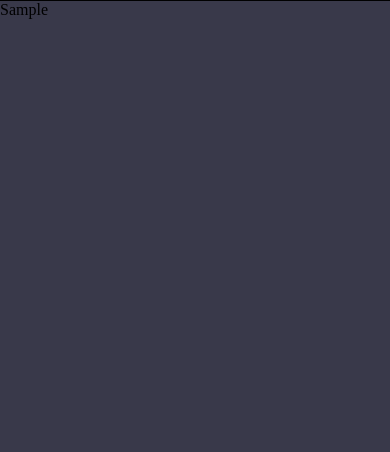
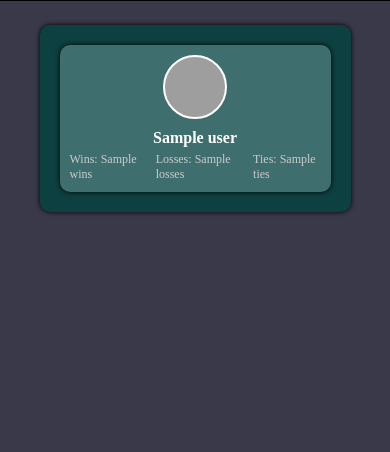
Before and after one commit to AlecCCC/FantasyFootball, a Django app: template HomePage/templates/standings.html in a window 390 px wide. Shown: the part 232-684 px from the top of the page. Run offline with Django 4.2, Linux system fonts and the light colour scheme; the template is opened without the code that fills it: most values are stand-ins (such as "Sample title", 1, 10 or a date in 2020); parts of the project's set-up code (start-up, migrations or seed data) failed here and were passed over; grey boxes are pictures that could not be loaded.

Commit message:
-incorporated standings structure -sort user card by desc order of wins -mobile friendly

```diff
--- /dev/null
+++ b/HomePage/static/standings.css
@@ -0,0 +1,97 @@
+/* Overall container styling */
+
+.wrapper {
+    margin: 24px auto;
+    width: 50%;
+}
+
+.standings_container {
+    margin: 0 20px;
+    padding: 20px;
+    width: 100%;
+    max-width: 800px;
+    background-color: rgb(13, 64, 64);
+    border-radius: 10px;
+    box-shadow: 0px 0px 5px black;
+}
+
+.team_card {
+    background-color: rgb(63, 110, 110);
+    border-radius: 10px;
+    padding: 15px;
+    margin-bottom: 15px;
+    display: flex;
+    align-items: center;
+    box-shadow: 0px 0px 5px black;
+    justify-content: center;
+}
+
+.player_photo {
+    background-size: cover;
+    background-position: center;
+    height: 60px;
+    min-width: 60px;
+    border-radius: 50%;
+    margin-right: 15px;
+    border: 2px solid #ffffff;
+}
+
+.team_info {
+    display: flex;
+    flex-direction: column;
+}
+
+.user_name {
+    font-size: 18px;
+    font-weight: bold;
+    color: #fff;
+    margin-bottom: 5px;
+}
+
+.team_stats {
+    display: flex;
+    gap: 20px;
+}
+
+.wins, .losses, .ties {
+    color: #ccc;
+    font-size: 14px;
+}
+
+.team_card:last-child {
+    margin-bottom: 0;
+}
+
+
+@media screen and (max-width: 700px) {
+    .wrapper {
+        width: 90%;
+    }
+
+    .standings_container {
+        width: auto;
+    }
+
+    .team_card {
+        flex-direction: column;
+        align-items: center;
+        padding: 10px;
+    }
+
+    .player_photo {
+        margin: 0 0 10px 0;
+    }
+
+    .team_stats {
+        gap: 10px;
+    }
+
+    .user_name {
+        font-size: 16px;
+        text-align: center;
+    }
+
+    .wins, .losses, .ties {
+        font-size: 12px;
+    }
+}
--- a/HomePage/templates/standings.html
+++ b/HomePage/templates/standings.html
@@ -1,6 +1,7 @@
 {% load static %}
 {% include 'header.html' %}
 <link rel="stylesheet" type="text/css" href="{% static 'css/project_common_styles.css' %}">
+<link rel="stylesheet" type="text/css" href="{% static 'standings.css' %}">
 
 <html>
 <head>
@@ -12,11 +13,31 @@
 </head>
 <body>
 
-{{ user_list }}
 
-{#------------STANDINGS-----------------#}
-{##}
-{#{{ rosters }}#}
+<div class="wrapper margin_top_24px">
+    <div class="standings_container">
+        {% for user in user_list %}
+            <div class="flex_row flex-item team_card">
+                <div class="player_photo"
+                    {% if user.avatar != null %}
+                        style="background-image: url('https://sleepercdn.com/avatars/{{ user.avatar }}');"
+                    {% else %}
+                        style="background-image: url('{% static 'images/default_picture.jfif' %}');"
+                    {% endif %}>
+                </div>
+                <div class="team_info">
+                    <div class="user_name">{{ user.team_name }}</div>
+                    <div class="team_stats">
+                        <span class="wins">Wins: {{ user.wins }}</span>
+                        <span class="losses">Losses: {{ user.losses }}</span>
+                        <span class="ties">Ties: {{ user.ties }}</span>
+                    </div>
+                </div>
+            </div>
+        {% endfor %}
+    </div>
+</div>
+
 
 </body>
 </html>
```
Also changed, not shown: HomePage/views.py (+14 -0 lines).
